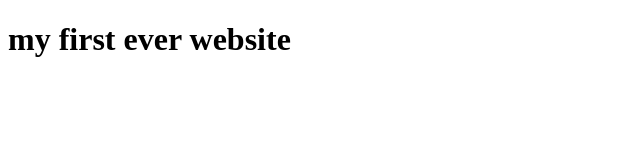
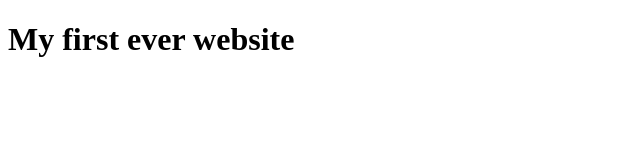
Before and after one commit to Rakibul-AR/my-first-website, a plain HTML site: page index.html in a window 1280 px wide. Shown: the full height of the page, 0-640 px from the left. Drawn offline with Linux system fonts and the light colour scheme.

Commit message:
first ever commit

```diff
--- a/index.html
+++ b/index.html
@@ -6,6 +6,6 @@
     <title>Document</title>
 </head>
 <body>
-    <h1> my first ever website</h1>
+    <h1>My first ever website</h1>
 </body>
 </html>
```
Also changed, not shown: 1 other file.
